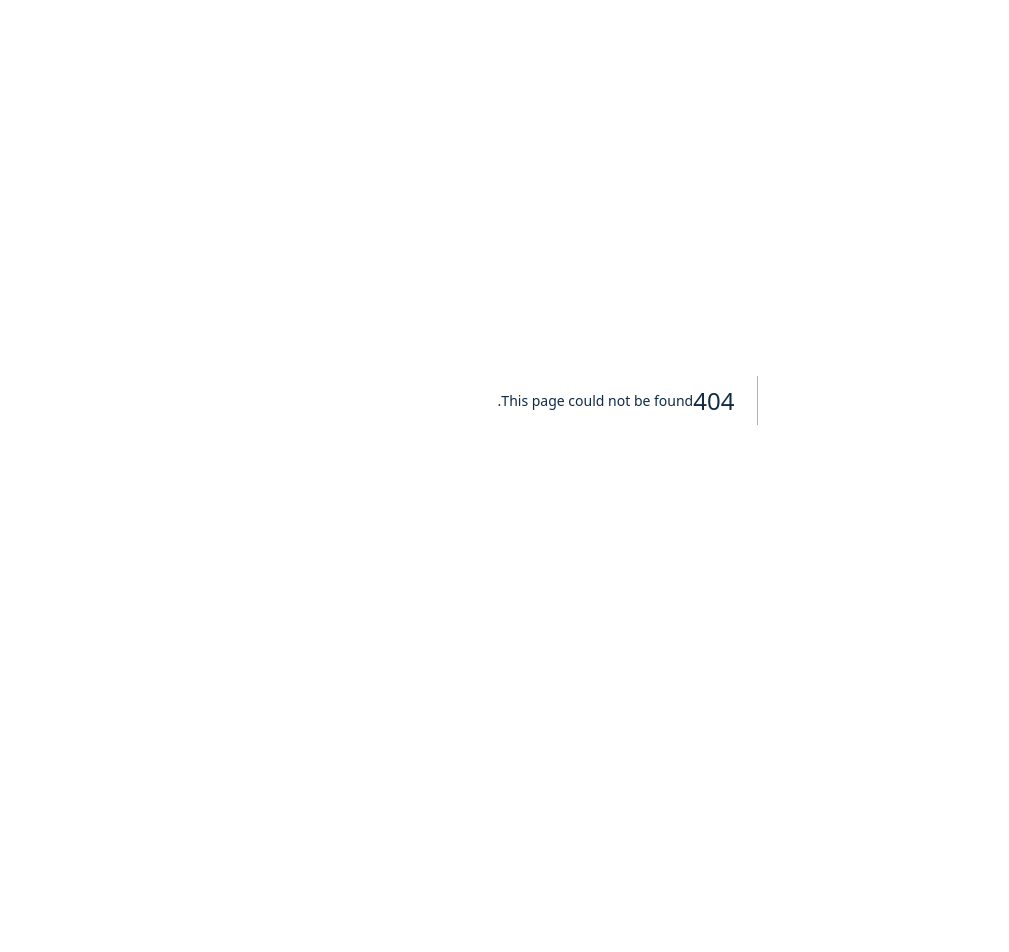
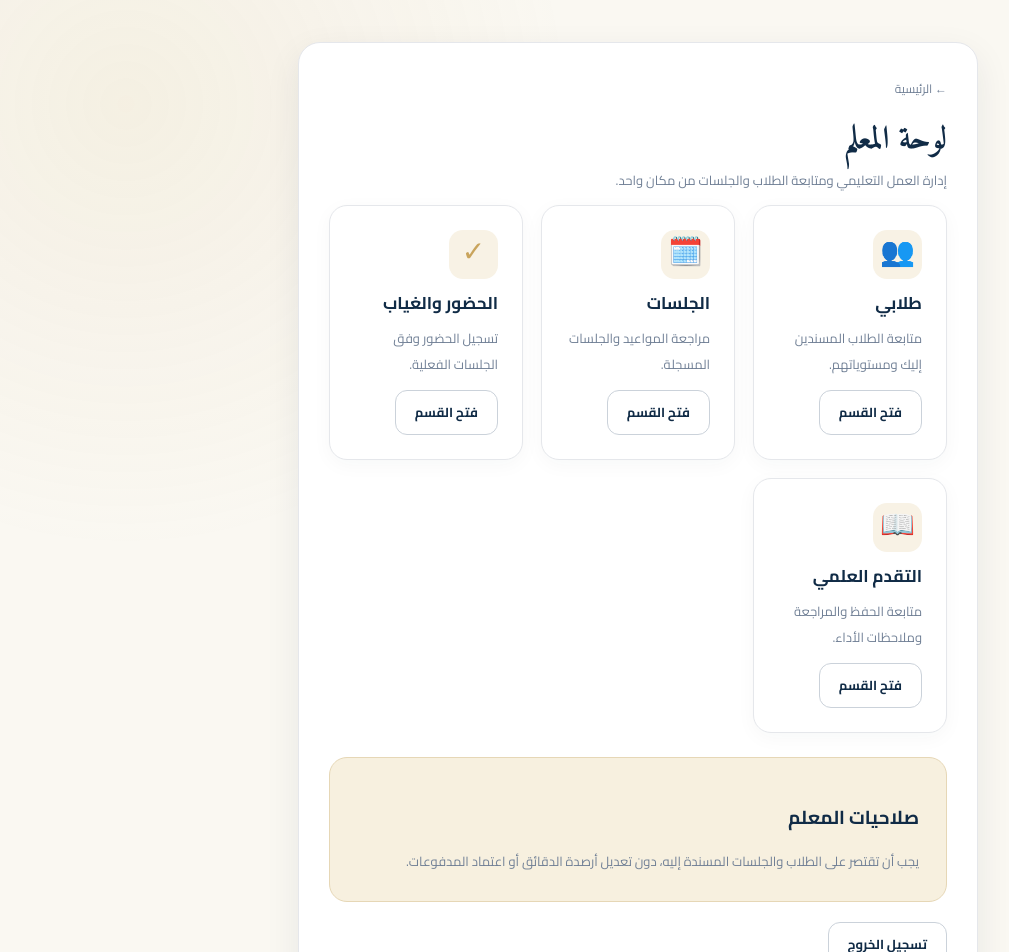
Before and after one commit to khalid-al-weledi/-App_meqraah_-imam_al-jezry, a Next.js app in the folder fronted/: page /teacher in a window 1280 px wide. Before the commit this address had no page. Shown: the top 952 px of the page, without its empty margins (2-1011 px from the left). Before the commit the page ends 800 px from the top, so only its background shows below. Built offline with nearby package versions, Linux system fonts and the light colour scheme; no server answers.

Commit message:
Create teacher/page.jsx

```diff
--- /dev/null
+++ b/fronted/src/app/teacher/page.jsx
@@ -0,0 +1,93 @@
+"use client";
+
+import { useState } from "react";
+import { clearAccessToken } from "../../services/api";
+
+const sections = [
+  {
+    title: "طلابي",
+    description: "متابعة الطلاب المسندين إليك ومستوياتهم.",
+    icon: "👥",
+  },
+  {
+    title: "الجلسات",
+    description: "مراجعة المواعيد والجلسات المسجلة.",
+    icon: "🗓️",
+  },
+  {
+    title: "الحضور والغياب",
+    description: "تسجيل الحضور وفق الجلسات الفعلية.",
+    icon: "✓",
+  },
+  {
+    title: "التقدم العلمي",
+    description: "متابعة الحفظ والمراجعة وملاحظات الأداء.",
+    icon: "📖",
+  },
+];
+
+export default function TeacherPage() {
+  const [notice, setNotice] = useState("");
+
+  function logout() {
+    clearAccessToken();
+    window.location.href = "/login";
+  }
+
+  return (
+    <main className="form-wrap">
+      <section className="form-card">
+        <a href="/" className="muted">← الرئيسية</a>
+
+        <h1>لوحة المعلم</h1>
+        <p>
+          إدارة العمل التعليمي ومتابعة الطلاب والجلسات من مكان واحد.
+        </p>
+
+        {notice && (
+          <p role="status" className="form-message">
+            {notice}
+          </p>
+        )}
+
+        <div className="grid" style={{ gridTemplateColumns: "repeat(auto-fit, minmax(190px, 1fr))" }}>
+          {sections.map((section) => (
+            <article className="card" key={section.title}>
+              <div className="card-icon">{section.icon}</div>
+              <h3>{section.title}</h3>
+              <p>{section.description}</p>
+              <button
+                className="btn btn-outline"
+                onClick={() =>
+                  setNotice(
+                    `قسم «${section.title}» يحتاج إلى ربطه بمسارات API الخاصة بالمعلم.`
+                  )
+                }
+              >
+                فتح القسم
+              </button>
+            </article>
+          ))}
+        </div>
+
+        <div className="callout" style={{ marginTop: 24 }}>
+          <div>
+            <h3>صلاحيات المعلم</h3>
+            <p>
+              يجب أن تقتصر على الطلاب والجلسات المسندة إليه، دون تعديل
+              أرصدة الدقائق أو اعتماد المدفوعات.
+            </p>
+          </div>
+        </div>
+
+        <button
+          className="btn btn-outline"
+          style={{ marginTop: 20 }}
+          onClick={logout}
+        >
+          تسجيل الخروج
+        </button>
+      </section>
+    </main>
+  );
+}
```
